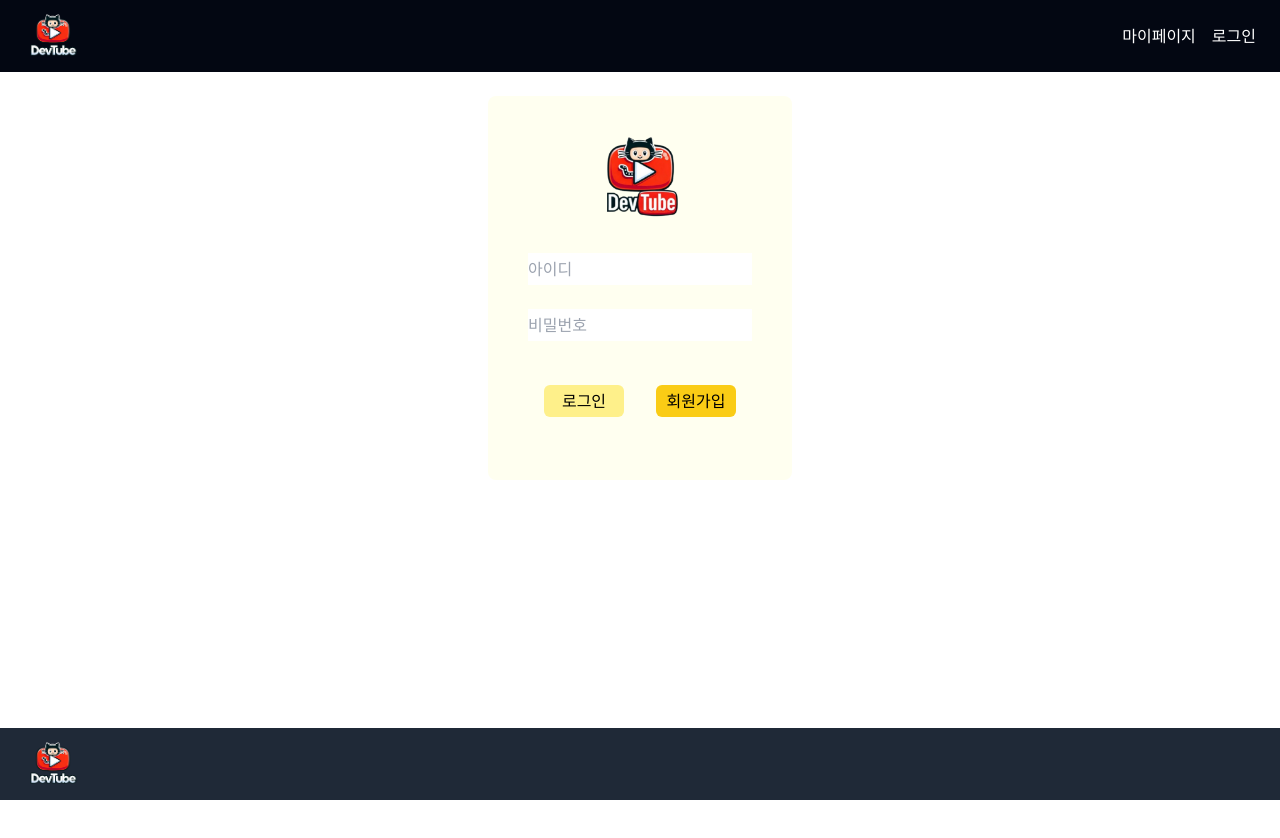
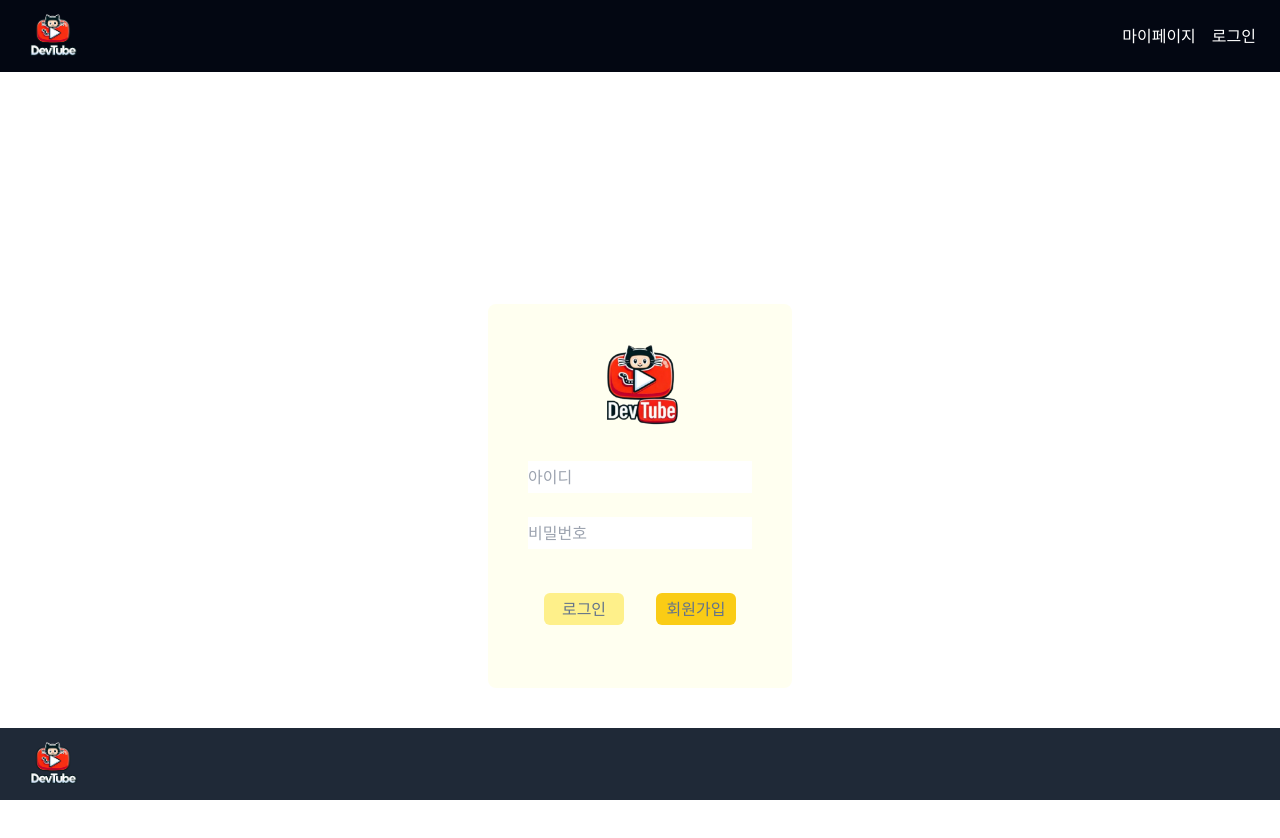
Before and after one commit to sangjun231/DevTube, a React (Vite) app: page /login in a window 1280 px wide. Shown: the top 838 px of the page. Before the commit the page ends 800 px from the top, so only its background shows below. Built offline with nearby package versions, Linux system fonts and the light colour scheme.

Commit message:
Design: UI 수정

```diff
--- a/src/pages/Login.jsx
+++ b/src/pages/Login.jsx
@@ -25,7 +25,7 @@ export default function Login() {
   };
 
   return (
-    <div className="flex items-center justify-center">
+    <div className="flex h-screen items-center justify-center">
       <div className="bg-bgDev flex h-96 w-1/4 flex-col items-center justify-center rounded-lg">
         <img className="w-24" src={logo} alt="로고" />
         <div className="mt-4 flex flex-col items-center justify-center">
@@ -38,14 +38,14 @@ export default function Login() {
           />
           <div className="m-4">
             <button
-              className="m-4 h-8 w-20 rounded-md border-0 bg-yellow-200 hover:underline"
+              className="m-4 h-8 w-20 rounded-md border-0 bg-yellow-200 text-slate-500 hover:underline"
               type="button"
               onClick={handleLogInClick}
             >
               로그인
             </button>
             <button
-              className="m-4 h-8 w-20 rounded-md border-0 bg-yellow-400 no-underline hover:underline"
+              className="m-4 h-8 w-20 rounded-md border-0 bg-yellow-400 text-slate-500 no-underline hover:underline"
               type="button"
               onClick={handleSignUpClick}
             >
```
